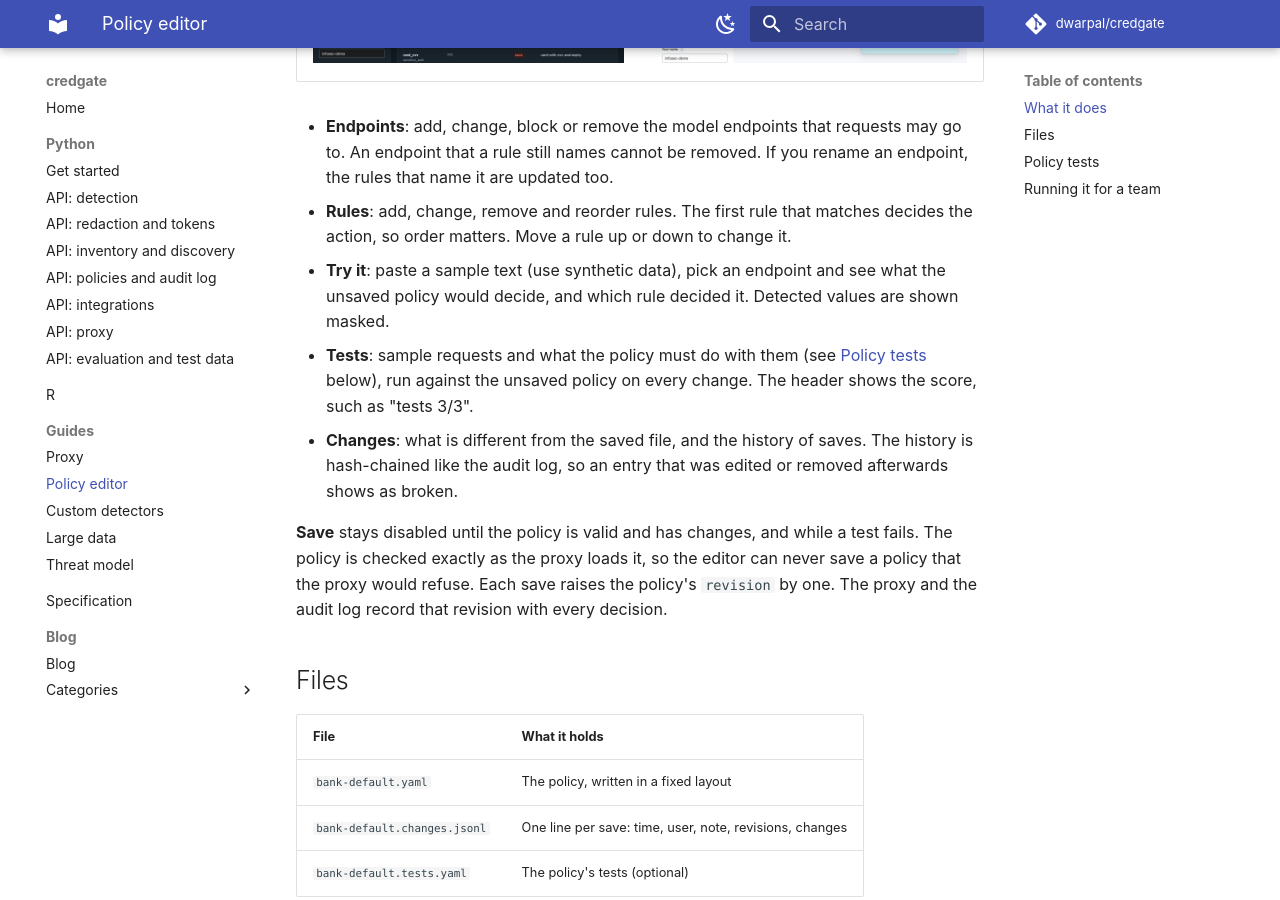
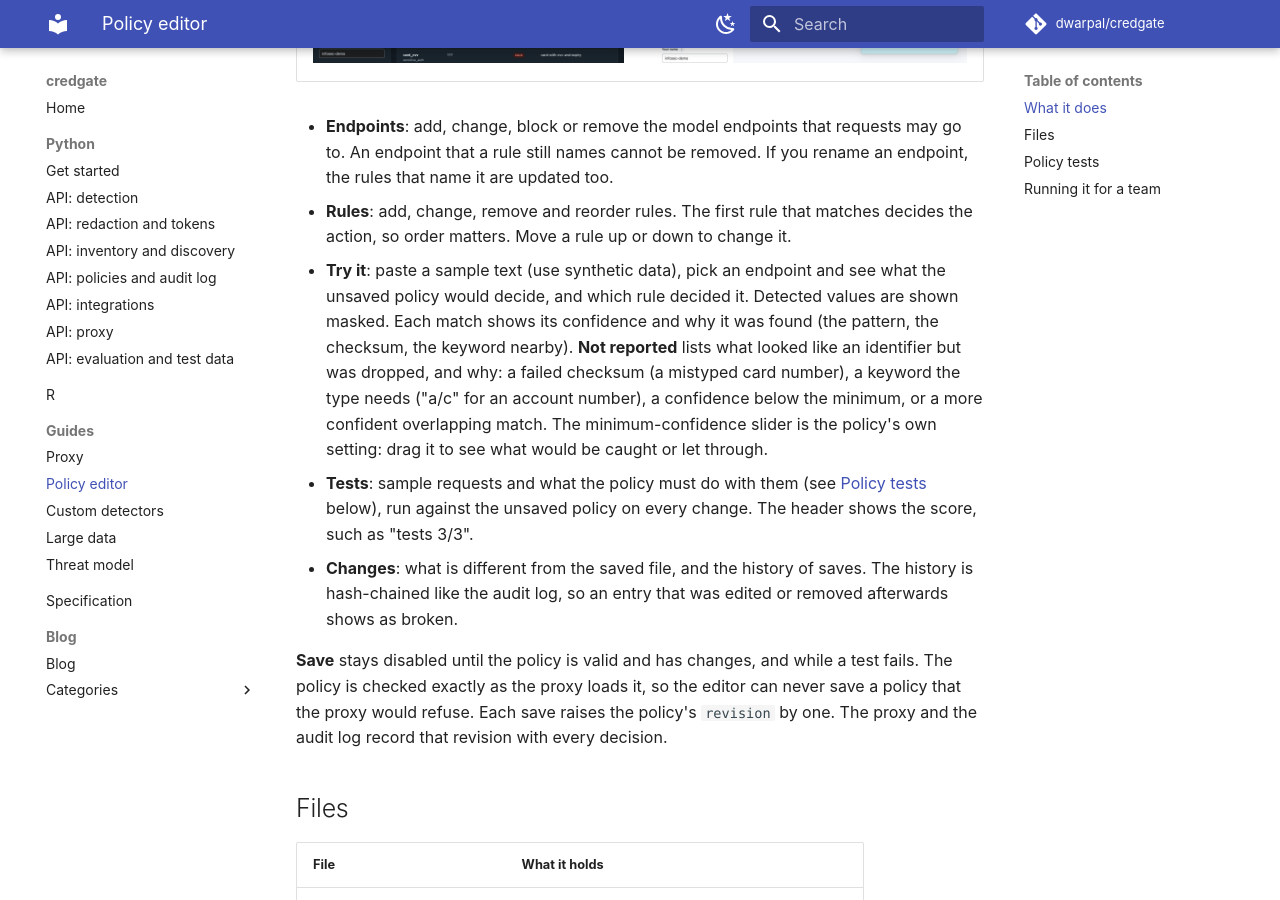
Before and after one commit to dwarpal/credgate, an MkDocs documentation site: the page built from docs/policy-editor.md, in a window 1280 px wide and 900 px high, scrolled down 1501 px. Built offline with MkDocs 1.6.1 and Material for MkDocs 9.7.7, drawn with Linux system fonts in a browser that asks for light colours; comment, search, counter and statistics services are not loaded.

Commit message:
Policy editor: Try it explains why something was or was not found (#45)
Stacked on #44 (policy tests); GitHub retargets it to main when #44
merges.

**Try it** now explains its result:
- each match shows its **confidence** (a small bar) and **why** it was
found: the pattern, the checksum, the keyword nearby, a negative keyword
ignored;
- **Not reported**: text that looked like an identifier but was dropped,
with the reason - a failed checksum ("fails the check: Luhn checksum and
card network prefix" for a mistyped card), a keyword the type needs
("needs a keyword such as 'a/c' within 40 characters"), a confidence
below the minimum, or a more confident overlapping match. Values are
masked;
- a **minimum-confidence slider**, which is the policy's own setting,
kept in step with the sidebar field;
- a hint that names are found only after a cue or in name columns,
pointing to custom detectors.

Detection gains an optional internal `misses` sink (`detect_with(...,
misses = env)`) and an internal `explain_pii()`; without the sink,
results are unchanged, so the benchmarks are unaffected.

Tests: `explain_pii` (checksum failure, below minimum, keyword needed,
nothing inside a reported match) and the slider in the editor's
`testServer` run. Checked by hand in the editor.

```diff
--- a/docs/policy-editor.md
+++ b/docs/policy-editor.md
@@ -32,7 +32,13 @@ credgate::policy_editor("bank-default.yaml", user = "infosec-1")
   change it.
 - **Try it**: paste a sample text (use synthetic data), pick an endpoint and
   see what the unsaved policy would decide, and which rule decided it.
-  Detected values are shown masked.
+  Detected values are shown masked. Each match shows its confidence and
+  why it was found (the pattern, the checksum, the keyword nearby). **Not
+  reported** lists what looked like an identifier but was dropped, and why:
+  a failed checksum (a mistyped card number), a keyword the type needs ("a/c"
+  for an account number), a confidence below the minimum, or a more
+  confident overlapping match. The minimum-confidence slider is the policy's
+  own setting: drag it to see what would be caught or let through.
 - **Tests**: sample requests and what the policy must do with them (see
   [Policy tests](#policy-tests) below), run against the unsaved policy on
   every change. The header shows the score, such as "tests 3/3".
```
Also changed, not shown: pkg/credgate/NEWS.md (+7 -0 lines), 5 other files.
